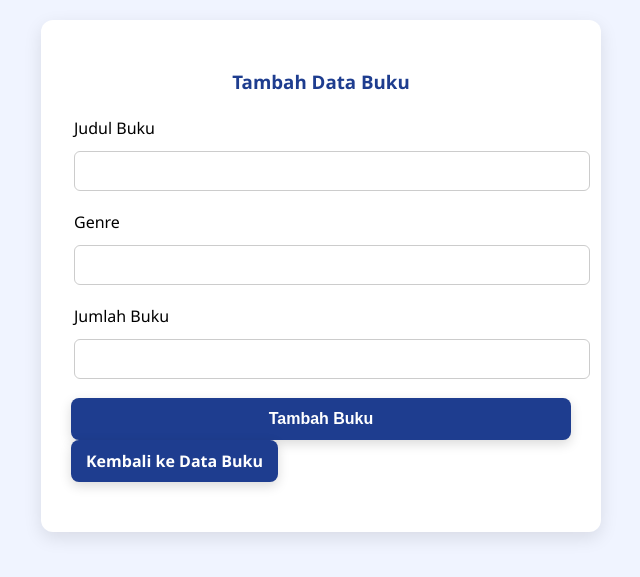
After one commit to hamdiie/project.perpustwo, a PHP site: page /data_buku.php in a window 1280 px wide. The commit adds this page. Shown: the top 577 px of the page, without its empty margins (319-959 px from the left). Run offline with PHP 8.4, Linux system fonts and the light colour scheme.

Commit message:
Add files via upload

```diff
--- /dev/null
+++ b/project.perpus/data_buku.php
@@ -0,0 +1,116 @@
+<!DOCTYPEHTML>
+<html>
+<head>
+    <title>Tambah Data Buku - Perpustakaan Digital</title>
+    <link rel="icon" type="image/png" href="img/icon.png">
+    <style>
+        body {
+            font-family: 'Segoe UI', Tahoma, Geneva, Verdana, sans-serif;
+            background: #f0f4ff;
+            margin: 0;
+            padding: 20px;
+            animation: fadeIn 0.8s ease-in-out;
+        }
+
+        .container {
+            max-width: 500px;
+            margin: auto;
+            background: #ffffff;
+            padding: 30px;
+            border-radius: 12px;
+            box-shadow: 0 6px 18px rgba(0,0,0,0.1);
+            animation: slideUp 0.8s ease-in-out;
+        }
+
+        h3 {
+            text-align: center;
+            color: #1e3d8f;
+        }
+
+        table {
+            width: 100%;
+            margin-top: 20px;
+        }
+
+        input[type="text"], input[type="number"] {
+            width: 100%;
+            padding: 10px;
+            margin-top: 8px;
+            margin-bottom: 16px;
+            border: 1px solid #ccc;
+            border-radius: 6px;
+            font-size: 1em;
+        }
+
+        .btn-submit {
+            background: #1e3d8f;
+            color: white;
+            padding: 12px 20px;
+            border: none;
+            cursor: pointer;
+            width: 100%;
+            border-radius: 8px;
+            font-size: 1em;
+            font-weight: 600;
+            box-shadow: 0 4px 12px rgba(0,0,0,0.15);
+            transition: 0.25s;
+        }
+
+        .btn-submit:hover {
+            background: #142866;
+            transform: scale(1.05);
+        }
+
+        .back {
+            display: inline-block;
+            margin-bottom: 20px;
+            text-decoration: none;
+            color: white;
+            background: #1e3d8f;
+            padding: 10px 15px;
+            border-radius: 8px;
+            font-weight: 600;
+            box-shadow: 0 4px 12px rgba(0,0,0
+,0.15);
+
+
+            transition: 0.25s;
+        }
+        .back:hover {
+            background: #142866;
+            transform: scale(1.05);
+        }
+        @keyframes fadeIn {
+            from { opacity: 0; }
+            to { opacity: 1; }
+        }
+        @keyframes slideUp {
+            from { transform: translateY(30px); opacity: 0; }
+            to { transform: translateY(0); opacity: 1; }
+        }
+    </style>
+</head>
+<body>
+    <div class="container">
+        <h3>Tambah Data Buku</h3>
+
+        <form method="post" action="tambah_aksianggota.php">
+            <table>
+                <tr><td>Judul Buku</td></tr>
+                <tr>
+                    <td><input type="text" name="judul" required></td>
+                </tr>
+                <tr><td>Genre</td></tr>
+                <tr>
+                    <td><input type="text" name="genre" required></td>
+                </tr>
+                <tr><td>Jumlah Buku</td></tr>
+                <tr>
+                    <td><input type="number" name="quantity" required></td>
+                </tr>
+            </table>
+            <button type="submit" class="btn-submit">Tambah Buku</button>
+        </form>
+
+        <a href="data_buku.php" class="back">Kembali ke Data Buku</a>
+    </div>
```
Also changed, not shown: project.perpus/halaman_pengunjung.php (+8 -0 lines).
